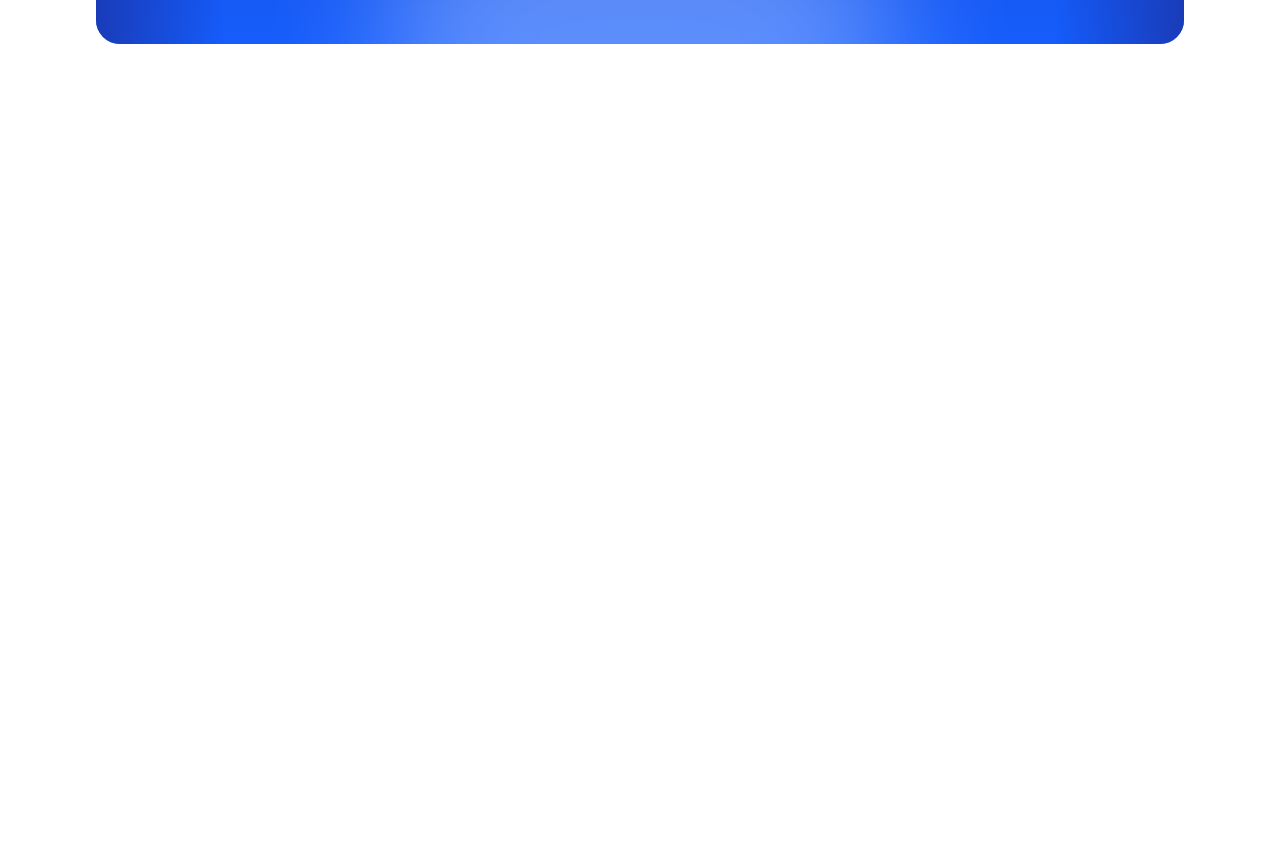
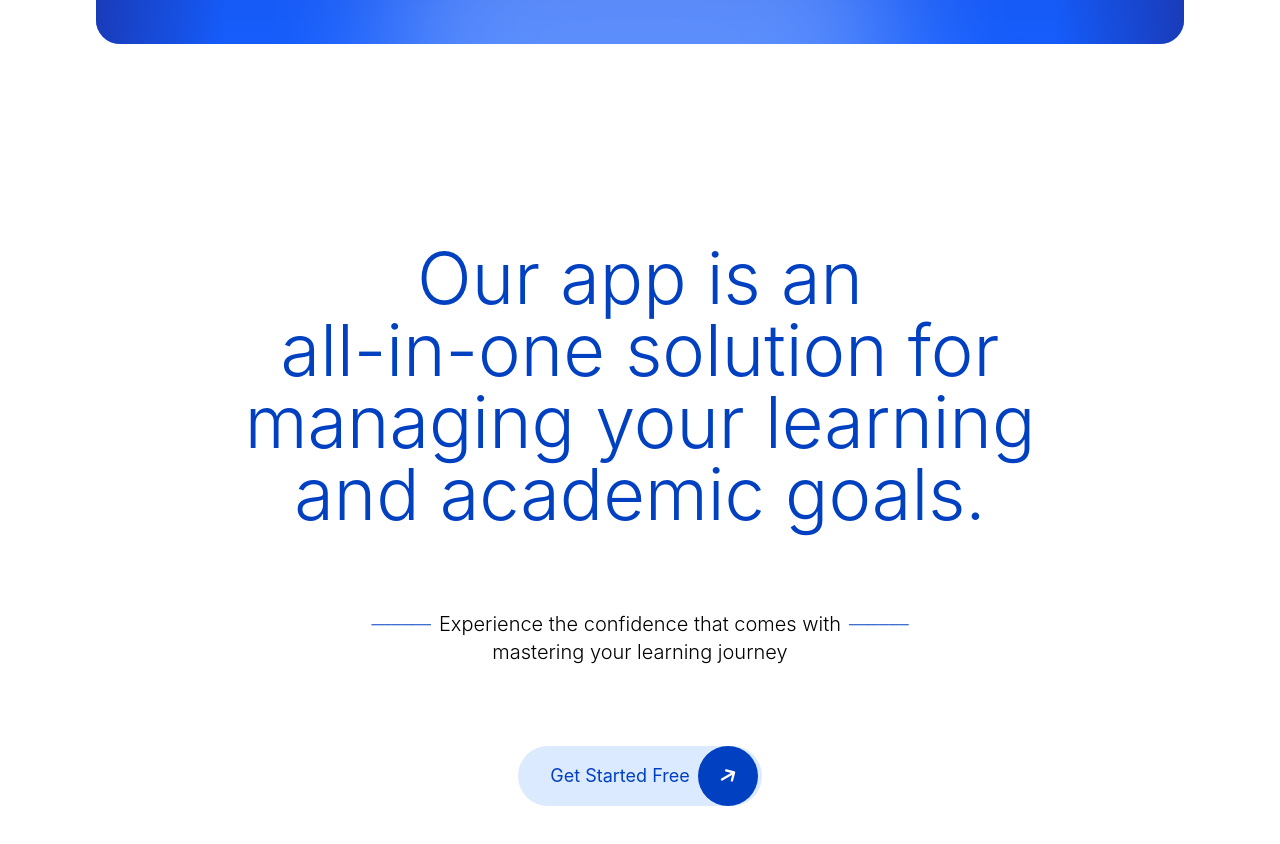
Before and after one commit to bojitha001/rewise-marketing, a React (Vite) app: page / in a window 1280 px wide. Shown: the part 1100-1944 px from the top of the page. Before the commit the page ends 1224 px from the top, so only its background shows below. Built offline with nearby package versions, Linux system fonts and the light colour scheme.

Commit message:
feat: add About component with introductory content and styling

```diff
--- a/src/App.jsx
+++ b/src/App.jsx
@@ -1,3 +1,4 @@
+import About from "./Components/About"
 import Home from "./Components/Home"
 import NavBarNew from "./Components/NavBarNew"
 
@@ -7,6 +8,7 @@ const App = () => {
     <>
     <NavBarNew/>
     <Home/>
+    <About/>
     </>
   )
 }
--- /dev/null
+++ b/src/Components/About.jsx
@@ -0,0 +1,48 @@
+import React from "react";
+
+const About = () => {
+  return (
+    <div className="h-screen flex items-center justify-center">
+      <div className="flex flex-col items-center gap-20">
+        <div className="flex flex-col items-center text-7xl font-light leading-18 text-[#0040c1]">
+          <blockquote>Our app is an </blockquote>
+          <blockquote>all-in-one solution for</blockquote>{" "}
+          <blockquote> managing your learning </blockquote>
+          <blockquote> and academic goals.</blockquote>
+        </div>
+
+        <div className="text-xl font-light flex flex-col items-center ">
+          <div className="flex items-center gap-2 ">
+            <p className="text-[#0040c1] text-sm">──────</p>
+            <p className="">Experience the confidence that comes with</p>
+            <p className="text-[#0040c1] text-sm">──────</p>
+          </div>
+          <p>mastering your learning journey</p>
+        </div>
+
+        <div className="flex items-center ">
+          <button className="bg-blue-100 px-8 pr-18 py-4 rounded-full relative">
+            <p className="text-lg text-[#0040c1]">Get Started Free</p>
+            <div className="w-15 h-15 bg-[#0040c1] rounded-full absolute left-45 bottom-0 flex items-center justify-center">
+              <svg
+                className="w-7 h-7 text-white rotate-330"
+                fill="none"
+                stroke="currentColor"
+                strokeWidth="2"
+                viewBox="0 0 24 24"
+              >
+                <path
+                  strokeLinecap="round"
+                  strokeLinejoin="round"
+                  d="M13 7l5 5m0 0l-5 5m5-5H6"
+                />
+              </svg>
+            </div>
+          </button>
+        </div>
+      </div>
+    </div>
+  );
+};
+
+export default About;
```
